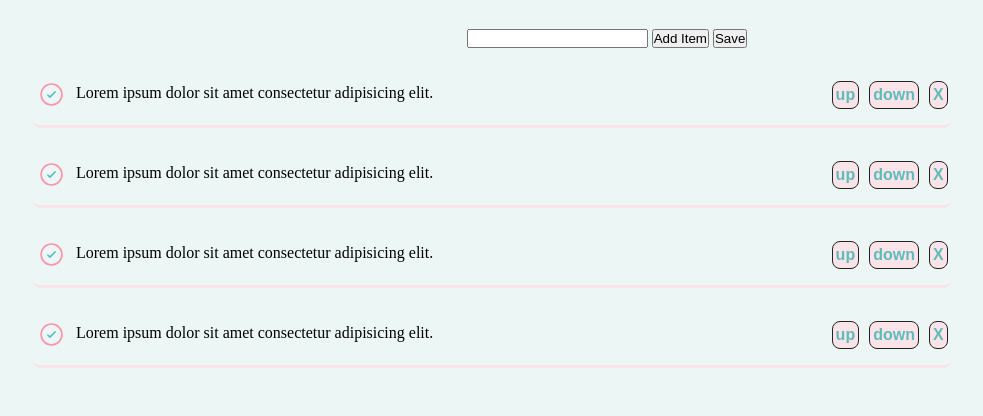
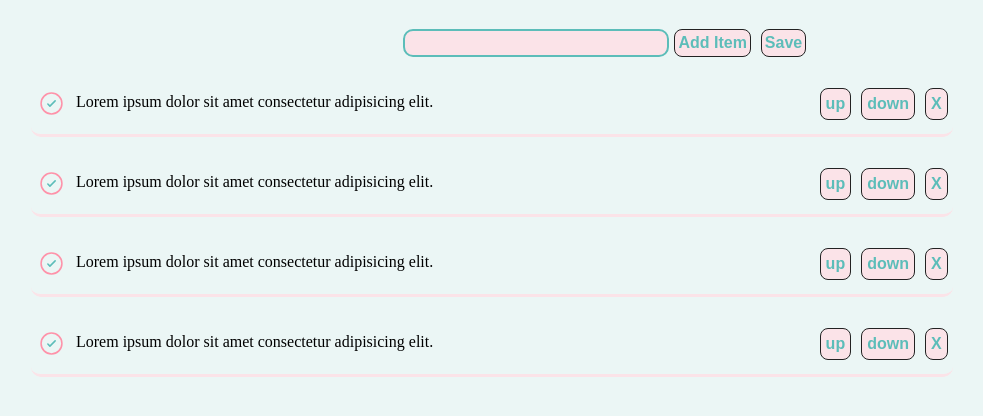
Before and after one commit to sisadm/todo-list, a plain HTML site: page index.html in a window 1280 px wide. Shown: the part 72-488 px from the top of the page, without its empty margins (33-1016 px from the left). Drawn offline with Linux system fonts and the light colour scheme.

Commit message:
styling the rest of the page with hover and focus efects

```diff
--- a/assets/style/style.css
+++ b/assets/style/style.css
@@ -56,6 +56,7 @@ html {
 #main {
     width: 90%;
     margin: 1em auto;
+    max-width: 1440px;
 
 }
 
@@ -84,6 +85,26 @@ header h1 {
 #inputDiv {
     margin: 1em auto;
     text-align: center;
+    display: flex;
+    justify-content: center;
+}
+
+
+
+/* buttons */
+#inputDiv button, li button {
+    margin: 0 5px;
+    background-color: var(--color-pinky);
+    border: 1px solid #222222;
+    border-radius: 8px;
+    color: var(--color-blueGreeny);
+    cursor: pointer;
+    display: inline-block;
+    font-size: 16px;
+    font-weight: 600;
+    line-height: 20px;
+    text-align: center;
+    padding: 3px;
 }
 
 /* svg */
@@ -114,16 +135,64 @@ li {
 }
 
 li button {
-    margin: 0 5px;
+    padding: 5px;
+}
+
+
+/* inpuut field */
+
+#inputDiv input {
+    width: 20em;
+    border: var(--color-blueGreeny) 2px solid;
+    border-radius: 10px;
     background-color: var(--color-pinky);
-    border: 1px solid #222222;
-    border-radius: 8px;
-    color: var(--color-blueGreeny);
-    cursor: pointer;
-    display: inline-block;
-    font-size: 16px;
-    font-weight: 600;
-    line-height: 20px;
-    text-align: center;
-    padding: 3px;
+
 }
+
+/* hover/focus for add item and save */
+
+#inputDiv .addItemButton {
+    box-shadow: inset 50px 50px 50px 50px var(--color-pinky);
+}
+
+#inputDiv .addItemButton:hover, #inputDiv .addItemButton:focus {
+    box-shadow: inset 0px 0px 0px 0px var(--color-blueGreeny);
+    transition: box-shadow 0.8s ease;
+}
+
+#inputDiv .saveButton {
+    box-shadow: inset 50px 50px 50px 50px var(--color-pinky);
+}
+
+#inputDiv .saveButton:hover, #inputDiv .saveButton:focus {
+    box-shadow: inset 0px 0px 0px 0px var(--color-blueGreeny);
+    transition: box-shadow 0.8s ease;
+}
+
+/* hover/focus list buttons */
+#down {
+    box-shadow: inset 0px -50px 0px 0px var(--color-pinky);
+  }
+
+#down:hover, #down:focus {
+    box-shadow: inset 0px 0px 0px 0px var(--color-blueGreeny);
+    transition: box-shadow 0.8s ease;
+  }
+
+#up {
+    box-shadow: inset 0px 50px 0px 0px var(--color-pinky);
+  }
+
+#up:hover, #up:focus {
+    transition: box-shadow 0.8s ease;
+    box-shadow: inset 0px 0px 0px 0px var(--color-blueGreeny);
+  }
+
+#x {
+    box-shadow: inset 0px 20px 50px 20px var(--color-pinky);
+}
+
+#x:hover, #x:focus {
+    box-shadow: inset 0px 0px 0px 0px var(--color-blueGreeny);
+    transition: box-shadow 1s ease;
+  }
```
